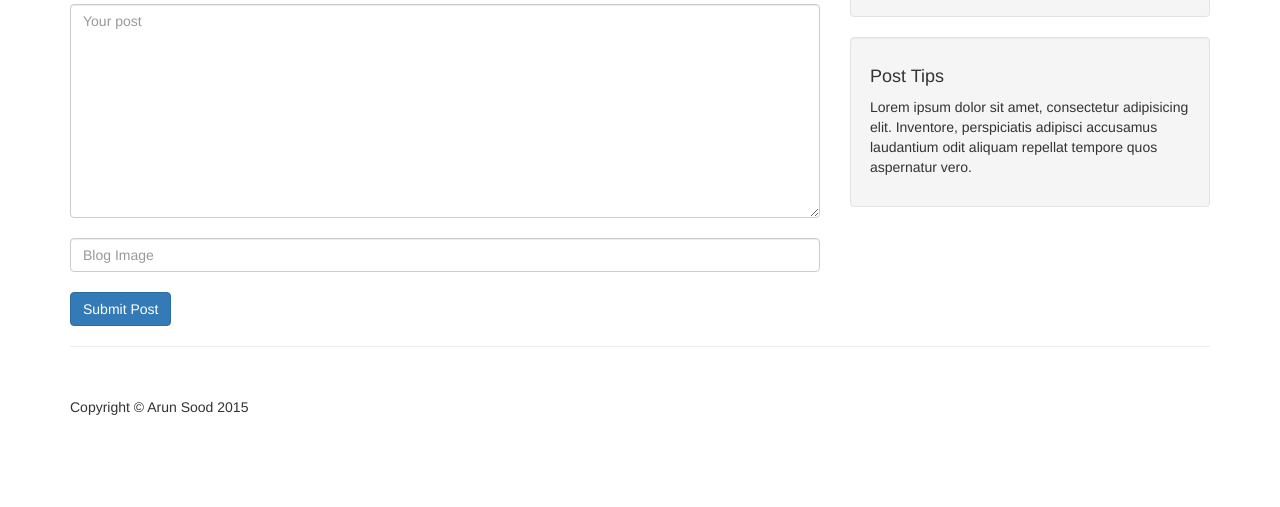
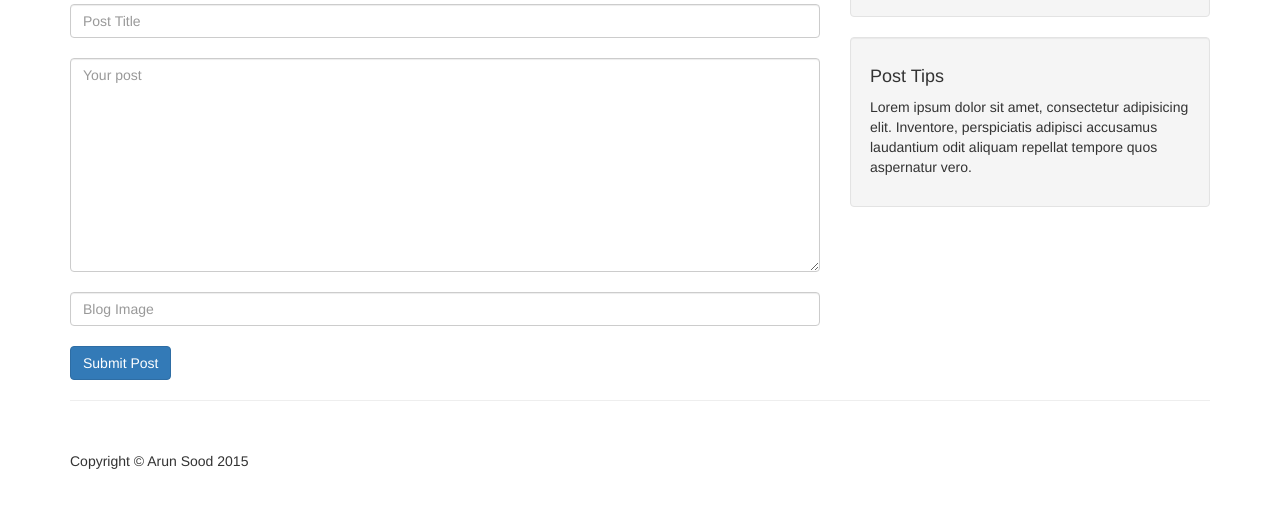
Before and after one commit to arun-projects/Blog-Ly, a plain HTML site: page new_post.html in a window 1280 px wide. Shown: the part 167-674 px from the top of the page. Drawn offline with nearby package versions, Linux system fonts and the light colour scheme.

Commit message:
Added field to new post and tweaked layout of index.html

```diff
--- a/new_post.html
+++ b/new_post.html
@@ -62,7 +62,11 @@
 
                 <hr>
 
-                <textarea class="form-control" placeholder="Your post" rows="10"></textarea>
+                <div class="margin-top-20">
+                    <input type="text" class="form-control" placeholder="Post Title" />
+                </div>
+
+                <textarea class="form-control margin-top-20" placeholder="Your post" rows="10"></textarea>
 
                 <div class="margin-top-20">
                     <input type="text" class="form-control" placeholder="Blog Image" />
```
Also changed, not shown: index.html (+1 -12 lines), 1 other file.
